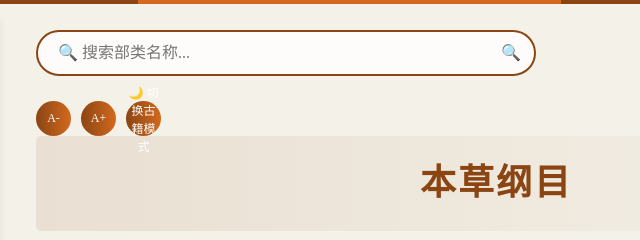
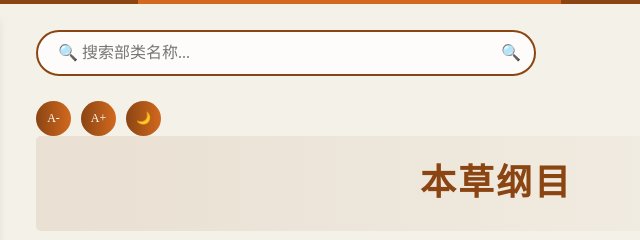
Before and after one commit to yxc08/bcgn, a plain HTML site: page bcgm.html in a window 1280 px wide. Shown: the top 240 px of the page, 284-924 px from the left. Drawn offline with Linux system fonts and the light colour scheme.

Commit message:
Update bcgm.html

```diff
--- a/bcgm.html
+++ b/bcgm.html
@@ -394,7 +394,7 @@
             <div class="font-controls">
                 <button onclick="adjustFontSize(-1)">A-</button>
                 <button onclick="adjustFontSize(1)">A+</button>
-                <button class="theme-toggle" onclick="toggleTheme()">🌙 切换古籍模式</button>
+                <button class="theme-toggle" onclick="toggleTheme()">🌙</button>
             </div>
 
             <div class="volume-info" id="volume-info">
```
